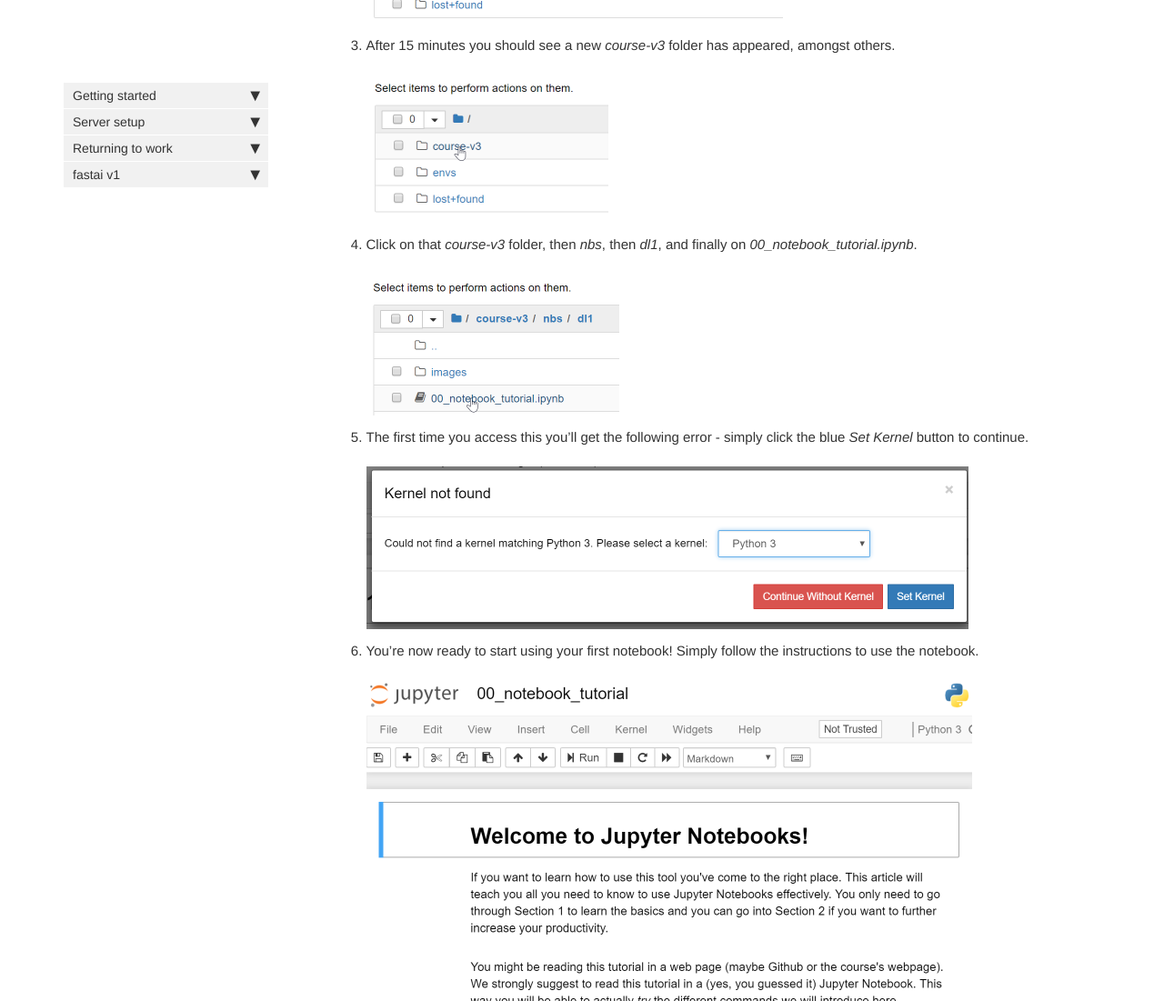
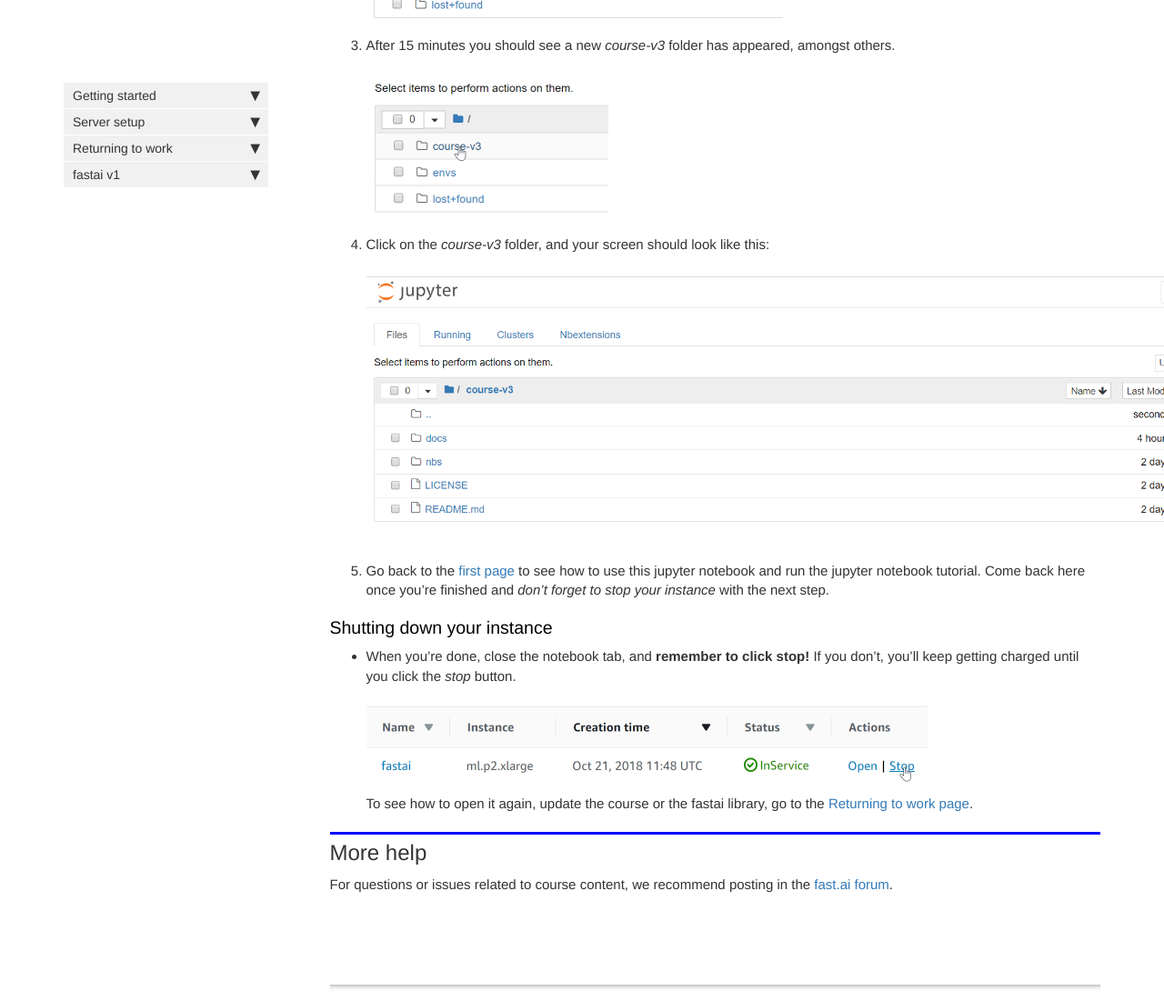
Before and after one commit to tamersalama/course-v3, a Jekyll site: the page built from docs/start_sagemaker.md, in a window 1280 px wide and 1400 px high, scrolled down 5384 px, cut to the strip 0-1101 px from the top of the window. Shown: the whole strip at 91% size. Built offline with Jekyll 4.4.1, drawn with Linux system fonts in a browser that asks for light colours; nearby versions of some CDN libraries; comment, search, counter and statistics services are not loaded.

Commit message:
Update Sagemaker

```diff
--- a/docs/start_sagemaker.md
+++ b/docs/start_sagemaker.md
@@ -109,17 +109,11 @@
 
     ![course](/images/sagemaker/19.png)
 
-1. Click on that *course-v3* folder, then *nbs*, then *dl1*, and finally on *00_notebook_tutorial.ipynb*.
+1. Click on the *course-v3* folder, and your screen should look like this:
 
-    ![nb tuto](/images/sagemaker/20.png)
+    ![nb tuto](/images/jupyter.png)
 
-1. The first time you access this you'll get the following error - simply click the blue *Set Kernel* button to continue.
-
-    ![error](/images/sagemaker/21.png)
-
-1. You're now ready to start using your first notebook! Simply follow the instructions to use the notebook.
-
-    ![ready](/images/sagemaker/22.png)
+1. Go back to the [first page](index) to see how to use this jupyter notebook and run the jupyter notebook tutorial. Come back here once you're finished and *don't forget to stop your instance* with the next step.
 
 ### Shutting down your instance
 
@@ -127,6 +121,8 @@
 
     ![stop](/images/sagemaker/23.png)
 
+  To see how to open it again, update the course or the fastai library, go to the [Returning to work page](update_sagemaker).
+
 ## More help
 
 For questions or issues related to course content, we recommend posting in the [fast.ai forum](http://forums.fast.ai/).
```
